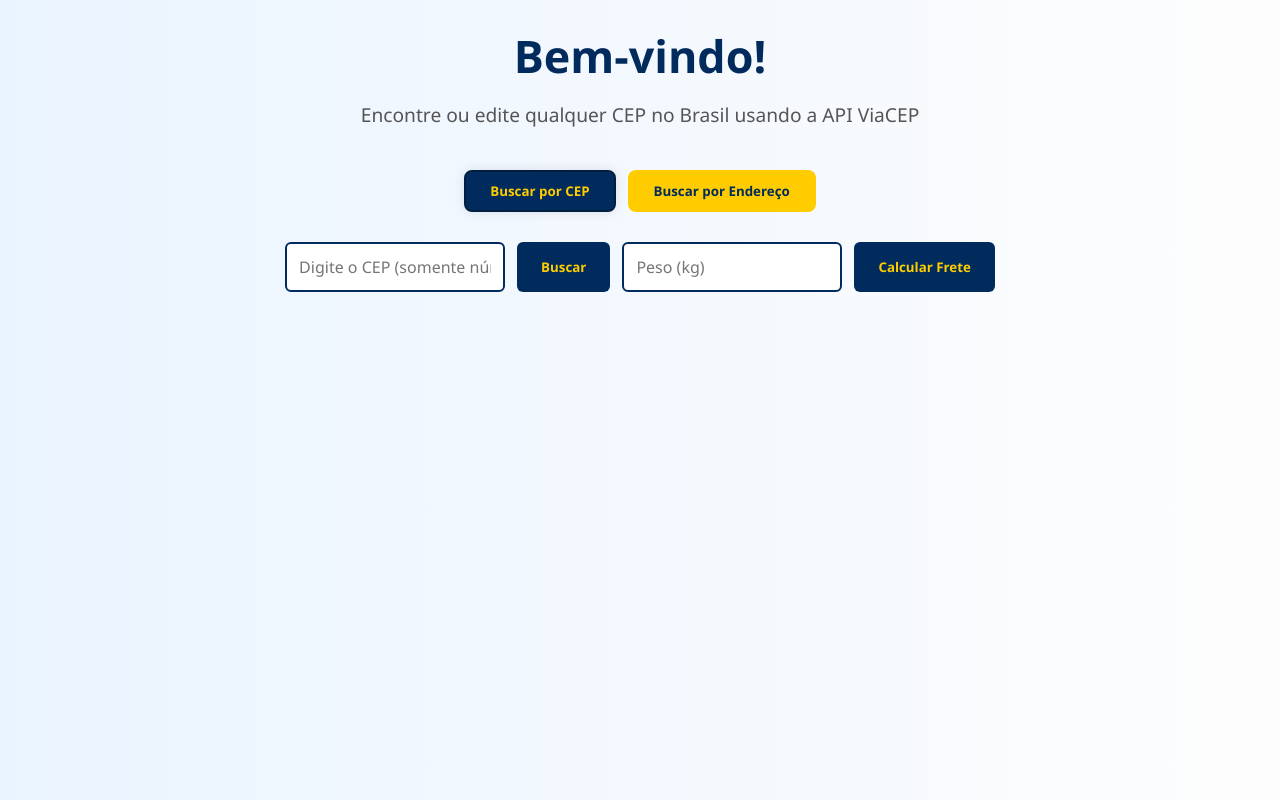
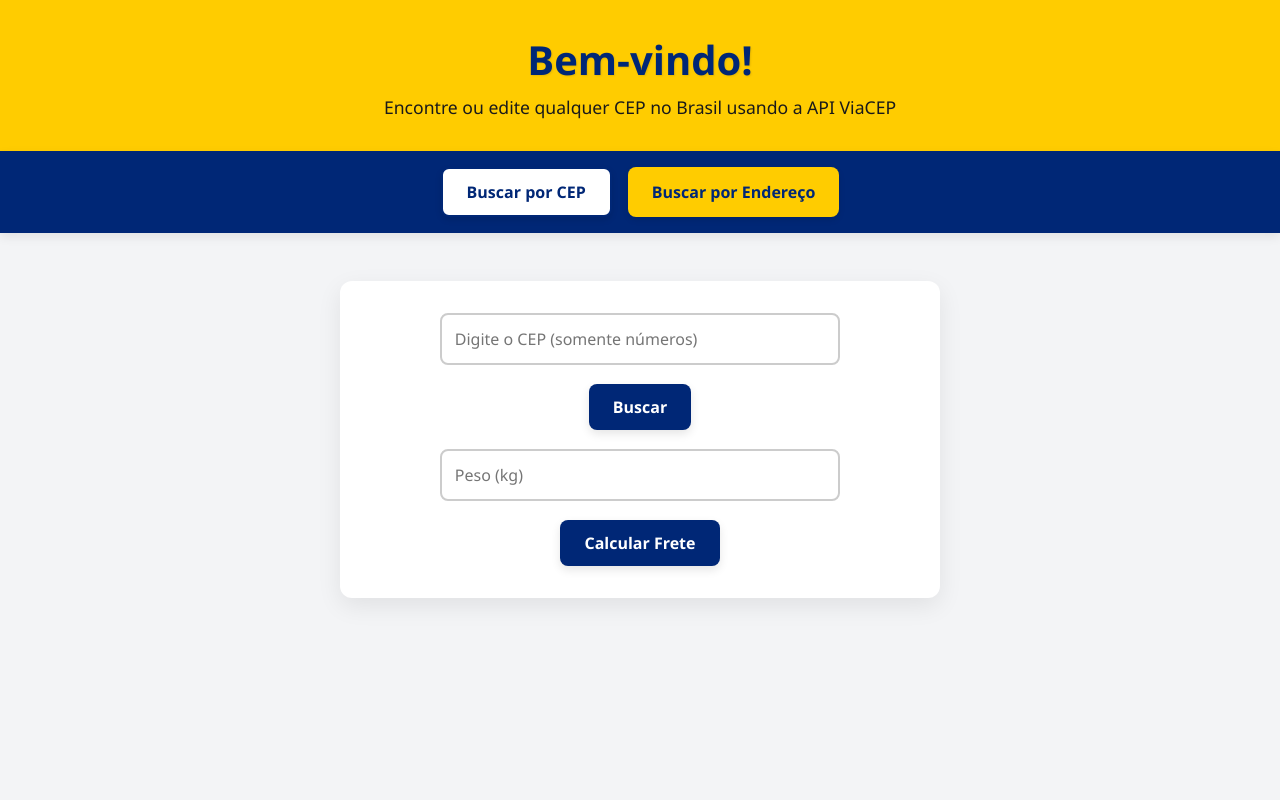
Before and after one commit to Barbara123Oliveira/PROJETO-FINAL-M3, a plain HTML site: page index.html in a window 1280 px wide. Drawn offline with Linux system fonts and the light colour scheme.

Commit message:
estilização final alterada

```diff
--- a/style.css
+++ b/style.css
@@ -1,3 +1,4 @@
+/* style.css - Tema Correios com Sombras e Detalhes */
 * {
   margin: 0;
   padding: 0;
@@ -6,128 +7,133 @@
 }
 
 body {
-  background: linear-gradient(to right, #eaf4ff, #fdfdfd);
-  color: #002b5c;
-  padding: 20px;
-  line-height: 1.6;
-  min-height: 100vh;
+  background: #f3f4f6;
+  color: #333;
 }
 
+/* Header */
 header {
+  background-color: #ffcc00;
+  color: #002776;
+  padding: 2rem 1rem;
   text-align: center;
-  margin-bottom: 40px;
+  box-shadow: 0 4px 10px rgba(0, 0, 0, 0.1);
+  position: relative;
+  z-index: 1;
 }
 
 header h1 {
-  font-size: 2.8rem;
-  color: #002b5c;
+  font-size: 2.5rem;
+  margin-bottom: 0.5rem;
+  text-shadow: 1px 1px 2px rgba(0, 0, 0, 0.1);
 }
 
 header p {
-  font-size: 1.2rem;
-  color: #555;
-  margin-top: 8px;
+  font-size: 1.1rem;
+  color: #1a1a1a;
 }
 
+/* Navegação */
 nav.search-mode {
   display: flex;
   justify-content: center;
-  gap: 12px;
-  margin-bottom: 30px;
-  flex-wrap: wrap;
+  background-color: #002776;
+  padding: 1rem;
+  gap: 1rem;
+  box-shadow: 0 4px 10px rgba(0, 0, 0, 0.08);
+  position: sticky;
+  top: 0;
+  z-index: 999;
 }
 
 nav.search-mode button {
-  background: #ffcc00;
-  border: 2px solid transparent;
-  padding: 10px 24px;
+  background-color: #ffcc00;
+  color: #002776;
+  border: none;
+  padding: 0.75rem 1.5rem;
+  font-size: 1rem;
+  font-weight: bold;
+  cursor: pointer;
   border-radius: 8px;
-  cursor: pointer;
-  font-weight: bold;
-  color: #002b5c;
-  transition: 0.3s ease-in-out;
+  box-shadow: 0 3px 6px rgba(0, 0, 0, 0.1);
+  transition: all 0.3s ease;
 }
 
 nav.search-mode button:hover {
-  background: #e6b800;
-  transform: scale(1.05);
+  background-color: #ffd633;
+  transform: translateY(-2px);
 }
 
 nav.search-mode button.active {
-  background: #002b5c;
-  color: #ffcc00;
-  box-shadow: 0 0 12px rgba(0, 0, 0, 0.1);
-  border-color: #001f40;
+  background-color: #ffffff;
+  color: #002776;
+  border: 2px solid #002776;
 }
 
+/* Formulários */
 .form {
   display: flex;
-  justify-content: center;
-  gap: 12px;
-  flex-wrap: wrap;
-  margin-bottom: 30px;
+  flex-direction: column;
+  align-items: center;
+  gap: 1.2rem;
+  padding: 2rem 1rem;
+  background: #ffffff;
+  max-width: 600px;
+  margin: 3rem auto;
+  border-radius: 12px;
+  box-shadow: 0 8px 24px rgba(0, 0, 0, 0.08);
+  transition: all 0.3s ease;
 }
 
 .form input {
-  padding: 12px;
-  border: 2px solid #002b5c;
-  border-radius: 6px;
-  width: 220px;
+  width: 100%;
+  max-width: 400px;
+  padding: 0.8rem;
   font-size: 1rem;
-  transition: 0.3s ease;
-  background-color: #fff;
+  border: 2px solid #ccc;
+  border-radius: 8px;
+  transition: border-color 0.3s ease, box-shadow 0.3s ease;
 }
 
 .form input:focus {
+  border-color: #002776;
+  box-shadow: 0 0 6px rgba(0, 39, 118, 0.4);
   outline: none;
-  border-color: #ffcc00;
-  box-shadow: 0 0 6px #ffcc00;
+  background-color: #f9fbff;
 }
 
 .form button {
-  padding: 12px 24px;
-  background-color: #002b5c;
-  color: #ffcc00;
+  background-color: #002776;
+  color: white;
   border: none;
-  border-radius: 6px;
+  padding: 0.75rem 1.5rem;
+  font-size: 1rem;
   font-weight: bold;
+  border-radius: 8px;
   cursor: pointer;
-  transition: 0.3s ease;
+  box-shadow: 0 4px 10px rgba(0, 0, 0, 0.1);
+  transition: background-color 0.3s ease, transform 0.2s ease;
 }
 
 .form button:hover {
-  background-color: #001f40;
-  transform: scale(1.05);
-}
-
-#result {
-  max-width: 700px;
-  margin: 0 auto;
-  background-color: #ffffff;
-  border-left: 6px solid #ffcc00;
-  border-radius: 10px;
-  padding: 24px;
-  box-shadow: 0 6px 16px rgba(0, 0, 0, 0.05);
-  font-size: 1.05rem;
-  color: #002b5c;
-  transition: 0.3s ease-in-out;
+  background-color: #001f5c;
+  transform: scale(1.02);
 }
 
 .hidden {
   display: none;
 }
 
-@media (max-width: 600px) {
-  .form {
-    flex-direction: column;
-    align-items: center;
-  }
-
-  .form input {
-    width: 90%;
-  }
-
-  #result {
-    width: 90%;
-  }
+/* Resultado */
+#result {
+  max-width: 600px;
+  margin: 2rem auto;
+  padding: 1.5rem;
+  background-color: #f2f7ff;
+  border-left: 6px solid #002776;
+  border-radius: 12px;
+  font-size: 1.1rem;
+  color: #002776;
+  box-shadow: 0 6px 18px rgba(0, 0, 0, 0.05);
+  line-height: 1.6;
 }
```
